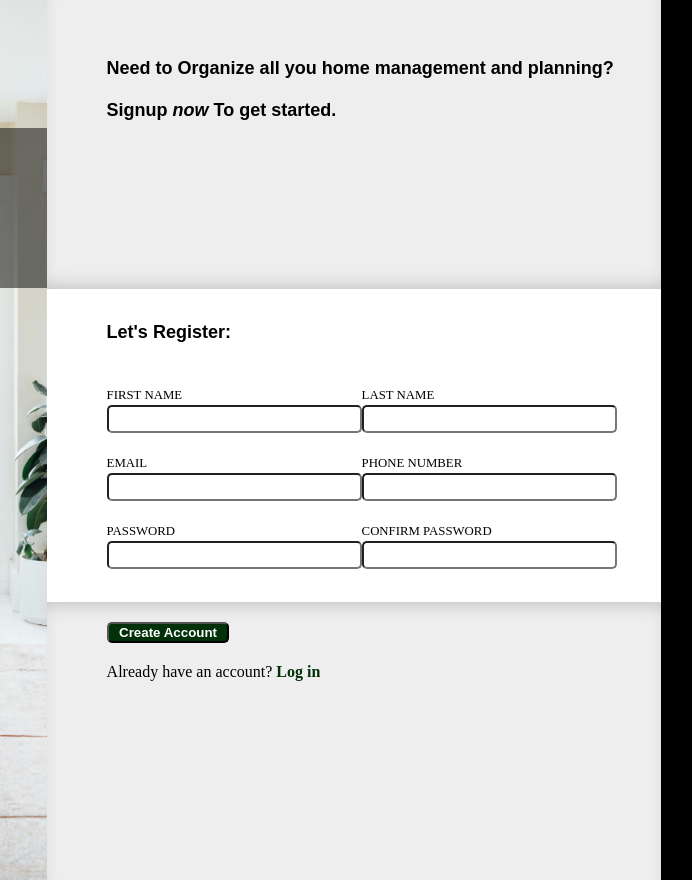
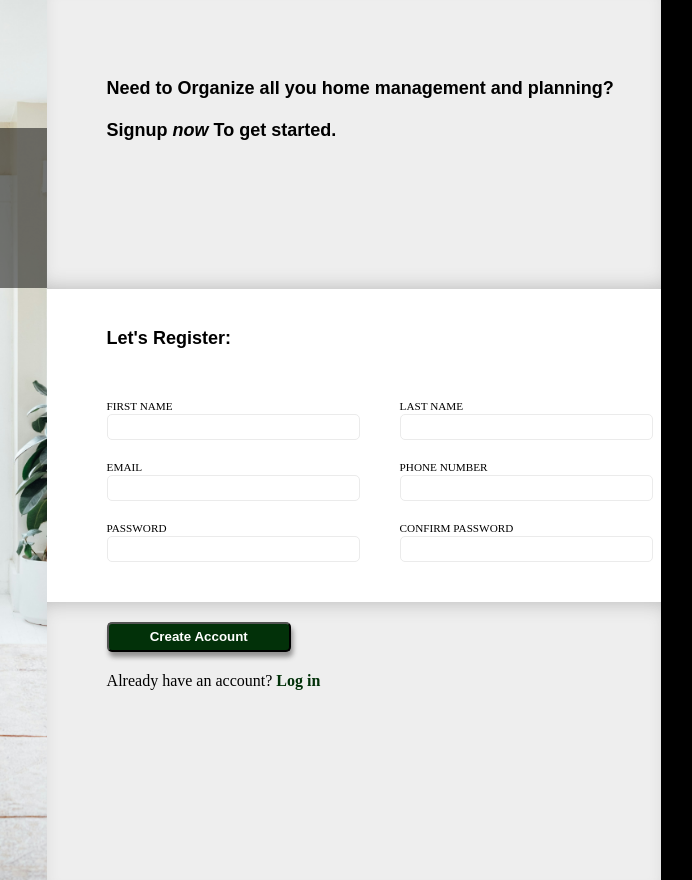
Before and after one commit to shivankyadav2022/loginpagehomemgmt, a plain HTML site: page index.html in a window 1280 px wide. Shown: the full height of the page, 491-1183 px from the left. Drawn offline with Linux system fonts and the light colour scheme.

Commit message:
finalize the style changes to the page

```diff
--- a/style.css
+++ b/style.css
@@ -102,7 +102,7 @@ a{
 
 .top-right p{
     position:relative;
-    top:40px;
+    top:60px;
     left:var(--leftalignspace);
 }
 
@@ -120,7 +120,7 @@ form{
 
 p{
     margin-bottom: 2px;
-    font-size: 0.8em;
+    font-size: 0.7em;
 
 
 }
@@ -131,12 +131,14 @@ input{
     border-radius: 5px;
     font-size:1.2em;
     font-weight:100;
+    border: 1px solid rgb(235, 235, 235);
 }
 
 form>div{
     display:flex;
     justify-content:space-between;
     width:60%;
+    gap:40px;
 }
 
 .mid-right span{
@@ -156,9 +158,10 @@ form>div{
     background-color: rgb(2, 49, 9);
     color:white;
     border-radius: 5px;
-    width: 20%;
-    height: 20%;
+    width: 30%;
+    height: 30px;
     font-weight: 900;
+    box-shadow: 2px 5px 5px rgb(146, 145, 145);
 }
 
 .bottom-right a{
```
